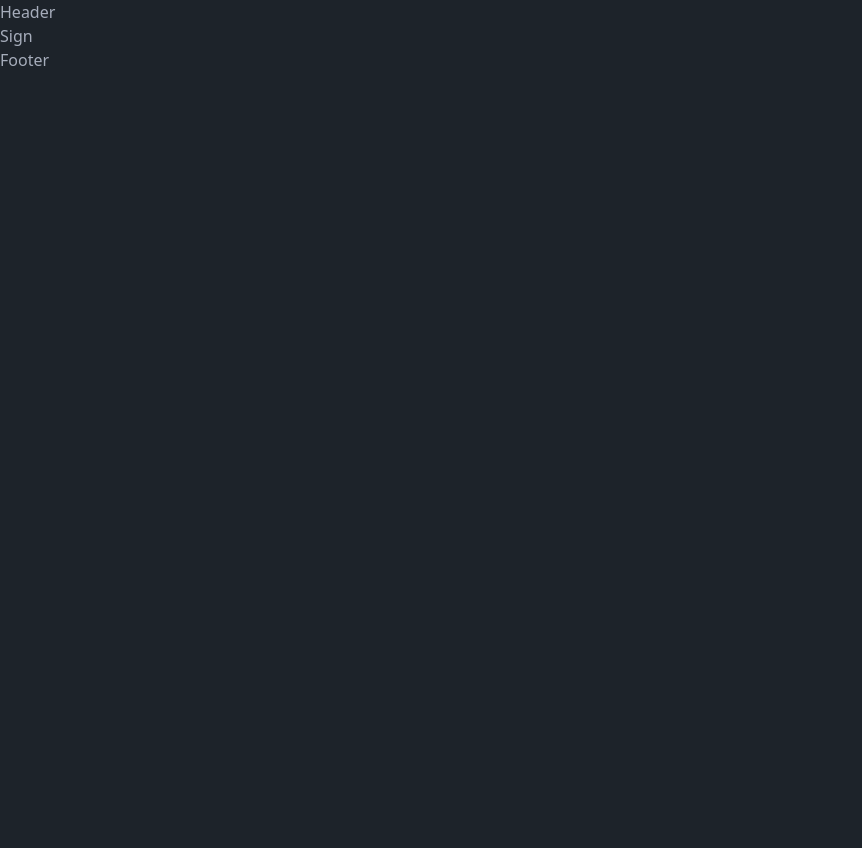
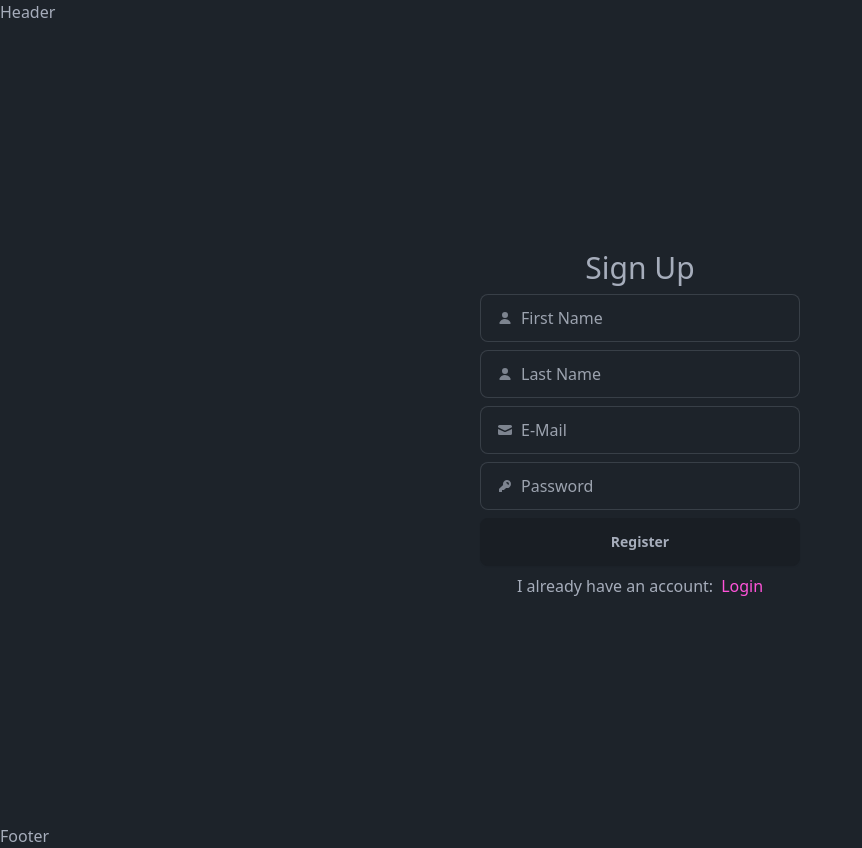
Before and after one commit to matheusbcm/movie-app, a React (Vite) app: page /signup in a window 1280 px wide. Shown: the whole page, without its empty margins (0-862 px from the left). Before the commit the page ends 800 px from the top, so only its background shows below. Built offline with nearby package versions, Linux system fonts and the light colour scheme.

Commit message:
setting up home, login and sign up pages

```diff
--- a/src/App.tsx
+++ b/src/App.tsx
@@ -17,7 +17,7 @@ function App() {
       <Route path="/" element={<RootLayout />}>
         <Route index element={<IntroApp />} />
         <Route path="home" element={<Home />} />
-        <Route path="signUp" element={<SignUp />} />
+        <Route path="signup" element={<SignUp />} />
         <Route path="login" element={<Login />} />
       </Route>
     )
--- a/src/pages/Home.tsx
+++ b/src/pages/Home.tsx
@@ -1,7 +1,11 @@
+import Carousel from "../components/Carousel";
+
 const Home = () => {
   return (
     <>
+      <Carousel />
       <h1>Home</h1>
+      <div><p>???</p></div>
     </>
   );
 };
--- a/src/pages/Login.tsx
+++ b/src/pages/Login.tsx
@@ -1,7 +1,55 @@
+import { useRef } from "react";
+import { Link } from "react-router-dom";
+
 const Login = () => {
+
+  const emailRef = useRef<HTMLInputElement>(null);
+  const passwordRef = useRef<HTMLInputElement>(null);
+  console.log(emailRef);
+  console.log(passwordRef);
+
+  const handleLogin = () => {
+    console.log("login");
+  };
+
   return (
-    <div>
-      <h1>Login</h1>
+    <div className='flex flex-col items-center justify-center min-h-screen gap-2'>
+      <h1 className='text-3xl'>Login</h1>
+      <div className='flex flex-col gap-2 w-80'>
+          <label className="input input-bordered flex items-center gap-2">
+              <svg
+                  xmlns="http://www.w3.org/2000/svg"
+                  viewBox="0 0 16 16"
+                  fill="currentColor"
+                  className="h-4 w-4 opacity-70">
+                  <path
+                  d="M2.5 3A1.5 1.5 0 0 0 1 4.5v.793c.026.009.051.02.076.032L7.674 8.51c.206.1.446.1.652 0l6.598-3.185A.755.755 0 0 1 15 5.293V4.5A1.5 1.5 0 0 0 13.5 3h-11Z" />
+                  <path
+                  d="M15 6.954 8.978 9.86a2.25 2.25 0 0 1-1.956 0L1 6.954V11.5A1.5 1.5 0 0 0 2.5 13h11a1.5 1.5 0 0 0 1.5-1.5V6.954Z" />
+              </svg>
+              <input type="text" className="grow" ref={emailRef} placeholder='E-Mail' />
+          </label>
+          <label className="input input-bordered flex items-center gap-2">
+              <svg
+                  xmlns="http://www.w3.org/2000/svg"
+                  viewBox="0 0 16 16"
+                  fill="currentColor"
+                  className="h-4 w-4 opacity-70">
+                  <path
+                  fillRule="evenodd"
+                  d="M14 6a4 4 0 0 1-4.899 3.899l-1.955 1.955a.5.5 0 0 1-.353.146H5v1.5a.5.5 0 0 1-.5.5h-2a.5.5 0 0 1-.5-.5v-2.293a.5.5 0 0 1 .146-.353l3.955-3.955A4 4 0 1 1 14 6Zm-4-2a.75.75 0 0 0 0 1.5.5.5 0 0 1 .5.5.75.75 0 0 0 1.5 0 2 2 0 0 0-2-2Z"
+                  clipRule="evenodd" />
+              </svg>
+              <input type="password" className="grow" ref={passwordRef} placeholder='Password' />
+          </label>
+          <button className='btn' onClick={handleLogin}>Login</button>
+          <div className="flex flex-row items-center justify-center gap-2">
+            <p className="">I don't have an account:</p>
+            <Link to="/signup" className="link link-hover link-secondary">Register</Link>
+          </div>
+      </div>
+      {/* {message && <p style={{ color: 'green' }}>{message}</p>}
+      {error && <p style={{ color: 'red' }}>{error}</p>} */}
     </div>
   );
 };
--- a/src/pages/SignUp.tsx
+++ b/src/pages/SignUp.tsx
@@ -1,8 +1,82 @@
+import { useRef } from "react";
+import { Link } from "react-router-dom";
+
 const Sign = () => {
+
+  const emailRef = useRef<HTMLInputElement>(null);
+  const passwordRef = useRef<HTMLInputElement>(null);
+  const firstNameRef = useRef<HTMLInputElement>(null);
+  const lastNameRef = useRef<HTMLInputElement>(null);
+
+  const handleSignUp = (e: React.FormEvent<HTMLFormElement>) => {
+    e.preventDefault();
+    const email = emailRef.current?.value;
+    const password = passwordRef.current?.value;
+    const firstName = firstNameRef.current?.value;
+    const lastName = lastNameRef.current?.value;
+    console.log(email, password, firstName, lastName);
+  }
   return (
-    <div>
-      <h1>Sign</h1>
-    </div>
+    <form onSubmit={handleSignUp} className='flex flex-col items-center justify-center min-h-screen gap-2'>
+        <h1 className='text-3xl'>Sign Up</h1>
+        <div className='flex flex-col gap-2 w-80'>
+        <label className="input input-bordered flex items-center gap-2">
+            <svg
+                xmlns="http://www.w3.org/2000/svg"
+                viewBox="0 0 16 16"
+                fill="currentColor"
+                className="h-4 w-4 opacity-70">
+                <path
+                d="M8 8a3 3 0 1 0 0-6 3 3 0 0 0 0 6ZM12.735 14c.618 0 1.093-.561.872-1.139a6.002 6.002 0 0 0-11.215 0c-.22.578.254 1.139.872 1.139h9.47Z" />
+            </svg>
+            <input type="text" className="grow" ref={firstNameRef} placeholder='First Name' />
+        </label>
+        <label className="input input-bordered flex items-center gap-2">
+            <svg
+                xmlns="http://www.w3.org/2000/svg"
+                viewBox="0 0 16 16"
+                fill="currentColor"
+                className="h-4 w-4 opacity-70">
+                <path
+                d="M8 8a3 3 0 1 0 0-6 3 3 0 0 0 0 6ZM12.735 14c.618 0 1.093-.561.872-1.139a6.002 6.002 0 0 0-11.215 0c-.22.578.254 1.139.872 1.139h9.47Z" />
+            </svg>
+            <input type="text" className="grow" ref={lastNameRef} placeholder='Last Name' />
+        </label>
+        <label className="input input-bordered flex items-center gap-2">
+            <svg
+                xmlns="http://www.w3.org/2000/svg"
+                viewBox="0 0 16 16"
+                fill="currentColor"
+                className="h-4 w-4 opacity-70">
+                <path
+                d="M2.5 3A1.5 1.5 0 0 0 1 4.5v.793c.026.009.051.02.076.032L7.674 8.51c.206.1.446.1.652 0l6.598-3.185A.755.755 0 0 1 15 5.293V4.5A1.5 1.5 0 0 0 13.5 3h-11Z" />
+                <path
+                d="M15 6.954 8.978 9.86a2.25 2.25 0 0 1-1.956 0L1 6.954V11.5A1.5 1.5 0 0 0 2.5 13h11a1.5 1.5 0 0 0 1.5-1.5V6.954Z" />
+            </svg>
+            <input type="text" className="grow" ref={emailRef} placeholder='E-Mail' />
+        </label>
+        <label className="input input-bordered flex items-center gap-2">
+            <svg
+                xmlns="http://www.w3.org/2000/svg"
+                viewBox="0 0 16 16"
+                fill="currentColor"
+                className="h-4 w-4 opacity-70">
+                <path
+                fillRule="evenodd"
+                d="M14 6a4 4 0 0 1-4.899 3.899l-1.955 1.955a.5.5 0 0 1-.353.146H5v1.5a.5.5 0 0 1-.5.5h-2a.5.5 0 0 1-.5-.5v-2.293a.5.5 0 0 1 .146-.353l3.955-3.955A4 4 0 1 1 14 6Zm-4-2a.75.75 0 0 0 0 1.5.5.5 0 0 1 .5.5.75.75 0 0 0 1.5 0 2 2 0 0 0-2-2Z"
+                clipRule="evenodd" />
+            </svg>
+            <input type="password" className="grow" ref={passwordRef} placeholder='Password' />
+        </label>
+        <button className='btn'>Register</button>
+        <div className="flex flex-row items-center justify-center gap-2">
+                  <p className="">I already have an account:</p>
+                  <Link to="/login" className="link link-hover link-secondary">Login</Link>
+                </div>
+        </div>
+      {/* {message && <p style={{ color: 'green' }}>{message}</p>}
+      {error && <p style={{ color: 'red' }}>{error}</p>} */}
+    </form>
   );
 };
 
```
